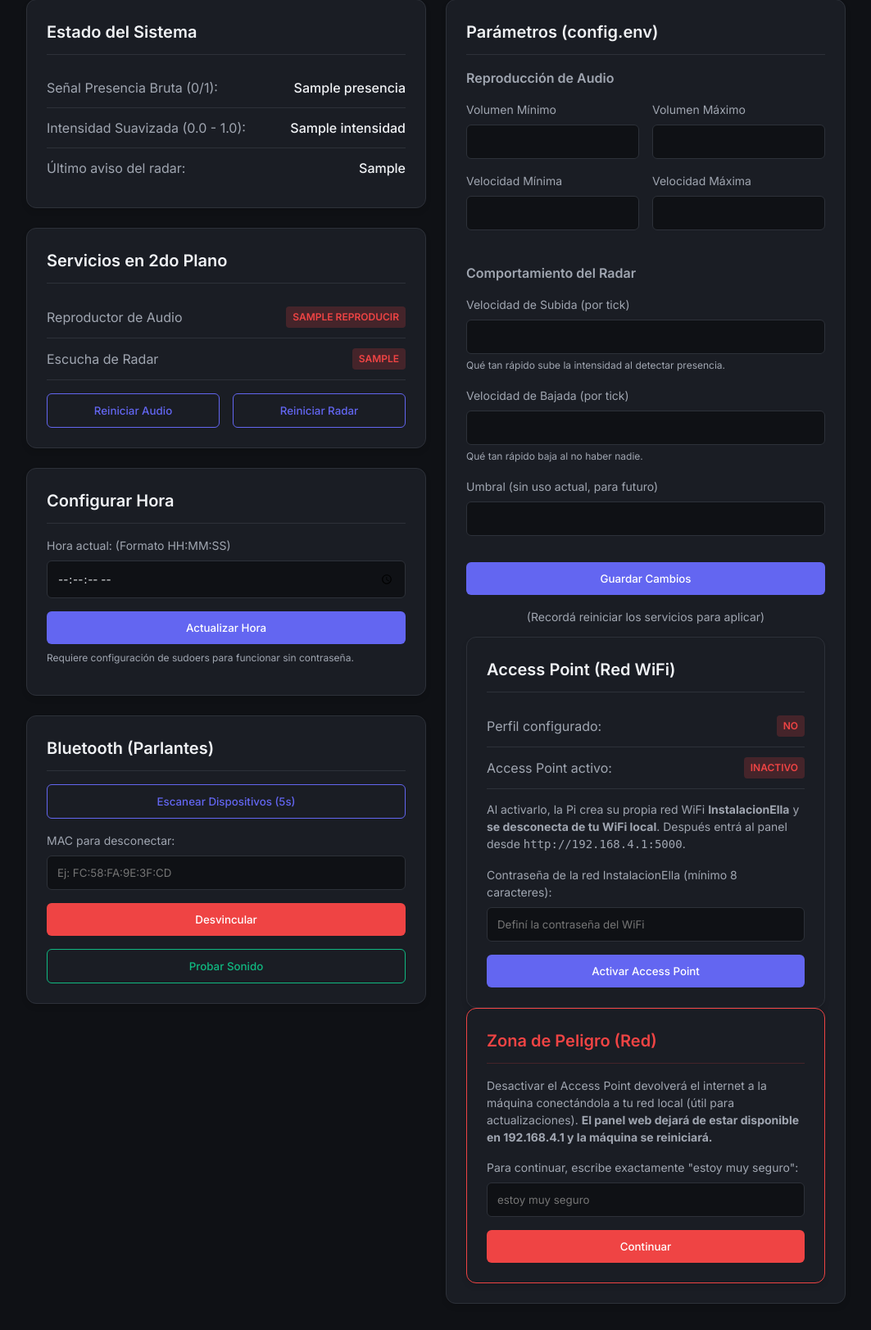
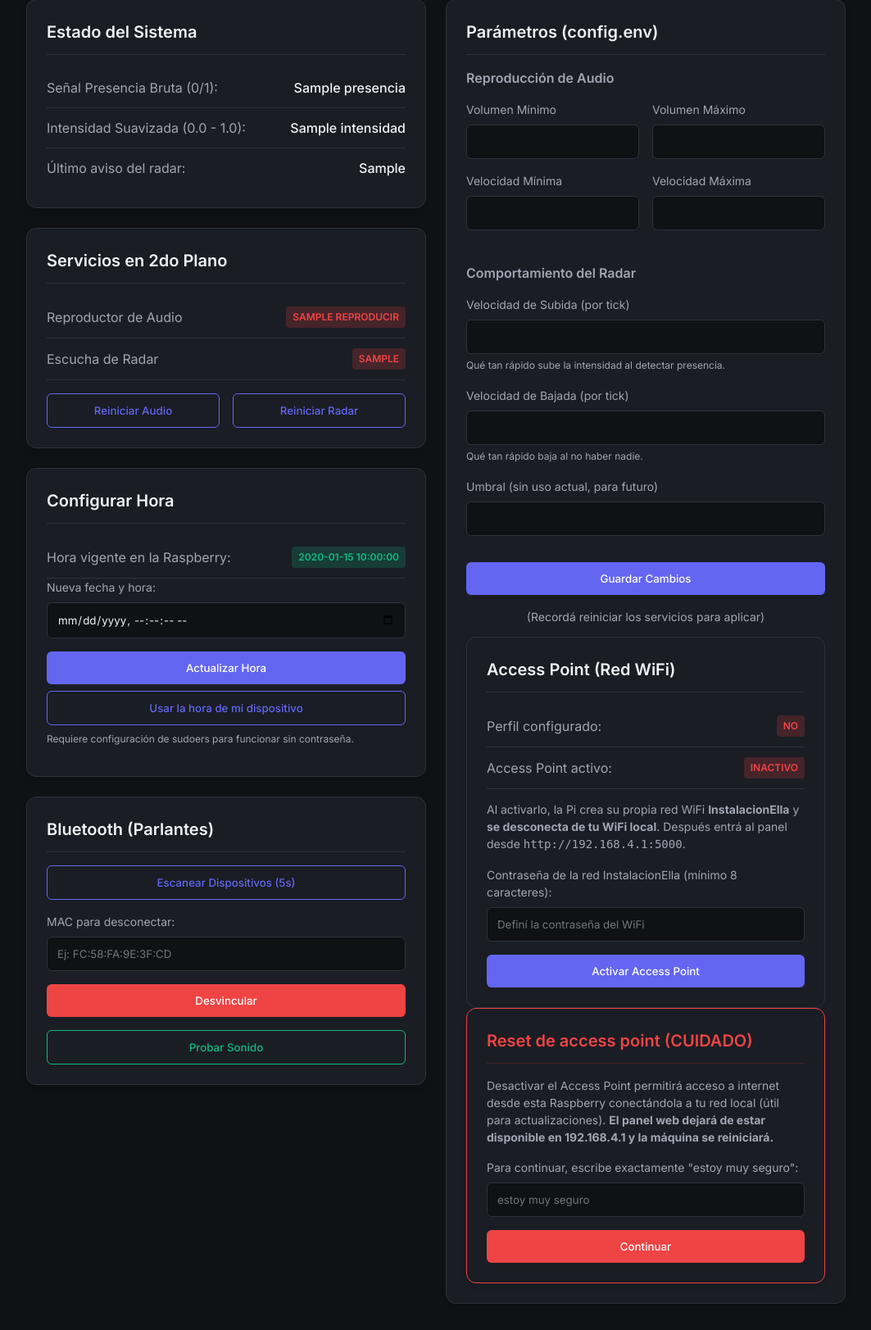
Before and after one commit to lux-metro/ella, a Flask app: template pi/panel/templates/index.html in a window 1280 px wide. Shown: the part 113-1736 px from the top of the page at 82% size, without its empty margins (108-1171 px from the left). Run offline with Flask 3, Linux system fonts and the light colour scheme; the template is opened without the code that fills it: most values are stand-ins (such as "Sample title", 1, 10 or a date in 2020).

Commit message:
panel: mostrar hora vigente, cargar hora del dispositivo, renombrar seccion reset de AP

```diff
--- a/pi/panel/app.py
+++ b/pi/panel/app.py
@@ -121,9 +121,14 @@ def inicio():
         'sentir_presencia': estado_servicio('sentir-presencia.service')
     }
 
+    # Hora vigente de la Raspberry (se muestra y pre-carga en el panel)
+    fecha_hora_pi = time.strftime('%Y-%m-%d %H:%M:%S')
+    hora_pi_input = time.strftime('%Y-%m-%dT%H:%M:%S')
+
     return render_template('index.html', config=config, presencia=presencia,
                            intensidad=intensidad, hace_cuanto=hace_cuanto,
-                           servicios=servicios, ap=estado_ap())
+                           servicios=servicios, ap=estado_ap(),
+                           fecha_hora_pi=fecha_hora_pi, hora_pi_input=hora_pi_input)
 
 @app.route('/config', methods=['POST'])
 @requiere_auth
@@ -157,6 +162,8 @@ def actualizar_hora():
     nueva_hora = request.form.get('hora')
     if nueva_hora:
         try:
+            # El input datetime-local envía 'YYYY-MM-DDTHH:MM:SS'
+            nueva_hora = nueva_hora.replace('T', ' ')
             subprocess.run(["sudo", "-n", "date", "-s", nueva_hora], check=True)
             flash("Hora actualizada exitosamente.", "success")
         except Exception as e:
--- a/pi/panel/templates/index.html
+++ b/pi/panel/templates/index.html
@@ -125,7 +125,7 @@
             font-size: 0.875rem;
         }
 
-        input[type="text"], input[type="number"], input[type="time"] {
+        input[type="text"], input[type="number"], input[type="time"], input[type="datetime-local"] {
             width: 100%;
             padding: 0.75rem;
             background-color: var(--bg-color);
@@ -268,12 +268,19 @@
 
                 <div class="card">
                     <h2>Configurar Hora</h2>
+                    <div class="stat">
+                        <span class="stat-label">Hora vigente en la Raspberry:</span>
+                        <span class="status-badge status-active">{{ fecha_hora_pi }}</span>
+                    </div>
                     <form method="POST" action="/config/hora">
                         <div class="form-group">
-                            <label>Hora actual: (Formato HH:MM:SS)</label>
-                            <input type="time" step="1" name="hora" required>
+                            <label>Nueva fecha y hora:</label>
+                            <input type="datetime-local" step="1" name="hora" value="{{ hora_pi_input }}" required>
                         </div>
-                        <button type="submit">Actualizar Hora</button>
+                        <div style="display:flex; gap:0.5rem; flex-wrap:wrap;">
+                            <button type="submit">Actualizar Hora</button>
+                            <button type="button" id="btn-usar-mi-hora" class="btn-outline">Usar la hora de mi dispositivo</button>
+                        </div>
                     </form>
                     <p style="font-size:0.75rem; color:var(--text-secondary); margin-top:0.5rem;">Requiere configuración de sudoers para funcionar sin contraseña.</p>
                 </div>
@@ -373,14 +380,14 @@
                     </form>
                     {% else %}
                     <p style="font-size: 0.875rem; color: var(--success-color);">
-                        Ya estás en modo Access Point. Para volver a tu red local, usá la Zona de Peligro de abajo.
+                        Ya estás en modo Access Point. Para volver a tu red local, usá "Reset de access point (CUIDADO)" de abajo.
                     </p>
                     {% endif %}
                 </div>
                 <div class="card" style="border-color: var(--error-color);">
-                    <h2 style="color: var(--error-color); border-bottom-color: rgba(239, 68, 68, 0.2);">Zona de Peligro (Red)</h2>
+                    <h2 style="color: var(--error-color); border-bottom-color: rgba(239, 68, 68, 0.2);">Reset de access point (CUIDADO)</h2>
                     <p style="font-size: 0.875rem; color: var(--text-secondary); margin-bottom: 1rem;">
-                        Desactivar el Access Point devolverá el internet a la máquina conectándola a tu red local (útil para actualizaciones).
+                        Desactivar el Access Point permitirá acceso a internet desde esta Raspberry conectándola a tu red local (útil para actualizaciones).
                         <strong>El panel web dejará de estar disponible en 192.168.4.1 y la máquina se reiniciará.</strong>
                     </p>
                     <form method="POST" action="/config/revertir_wifi">
@@ -394,5 +401,13 @@
             </div>
         </div>
     </div>
+    <script>
+        document.getElementById('btn-usar-mi-hora').addEventListener('click', function() {
+            var ahora = new Date();
+            var offset = ahora.getTimezoneOffset() * 60000;
+            var local = new Date(ahora.getTime() - offset);
+            document.querySelector('input[name="hora"]').value = local.toISOString().slice(0, 19);
+        });
+    </script>
 </body>
 </html>
```
Also changed, not shown: docs/05-troubleshooting.md (+1 -1 lines), README.md, deploy/README.md.
